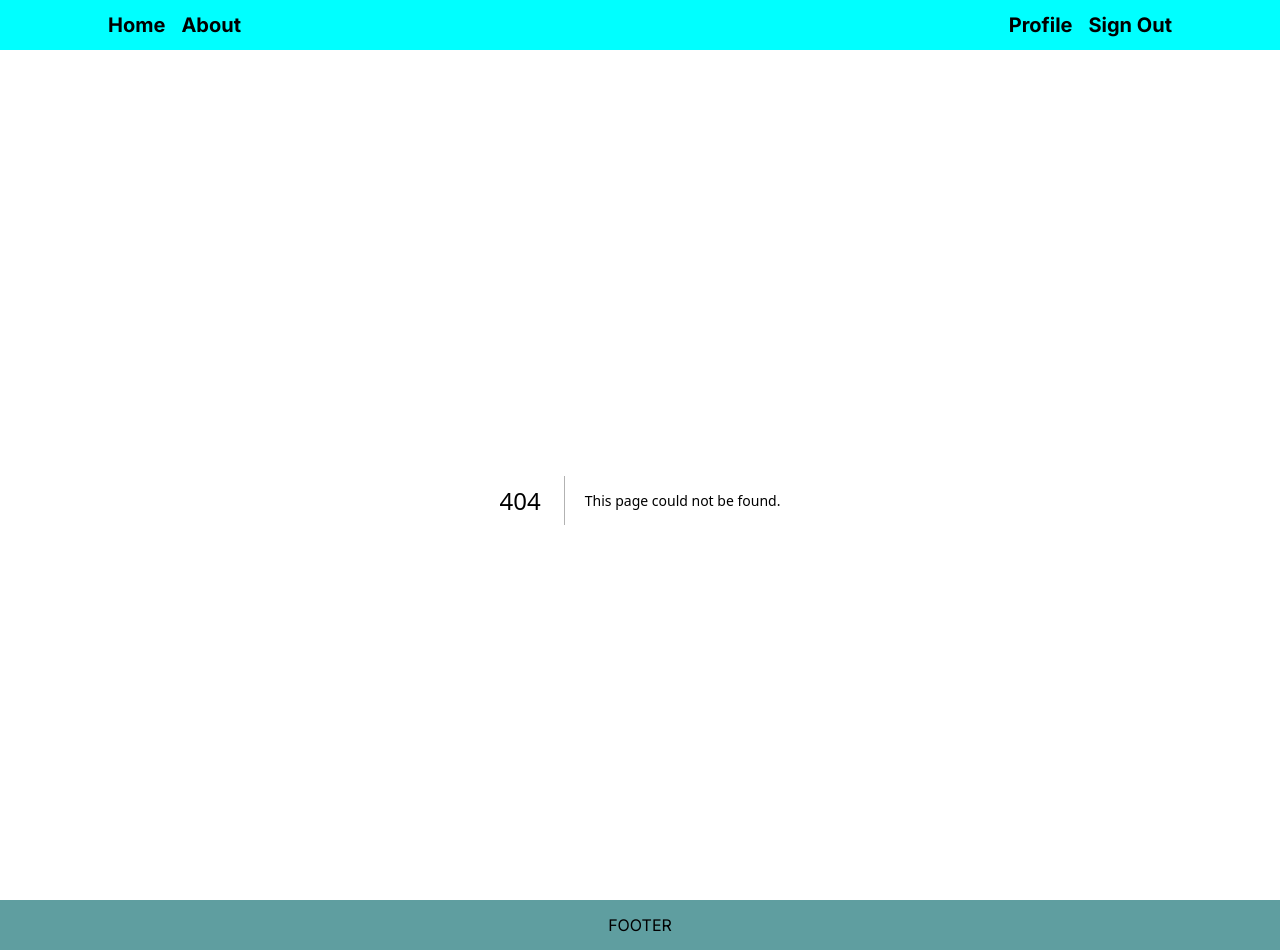
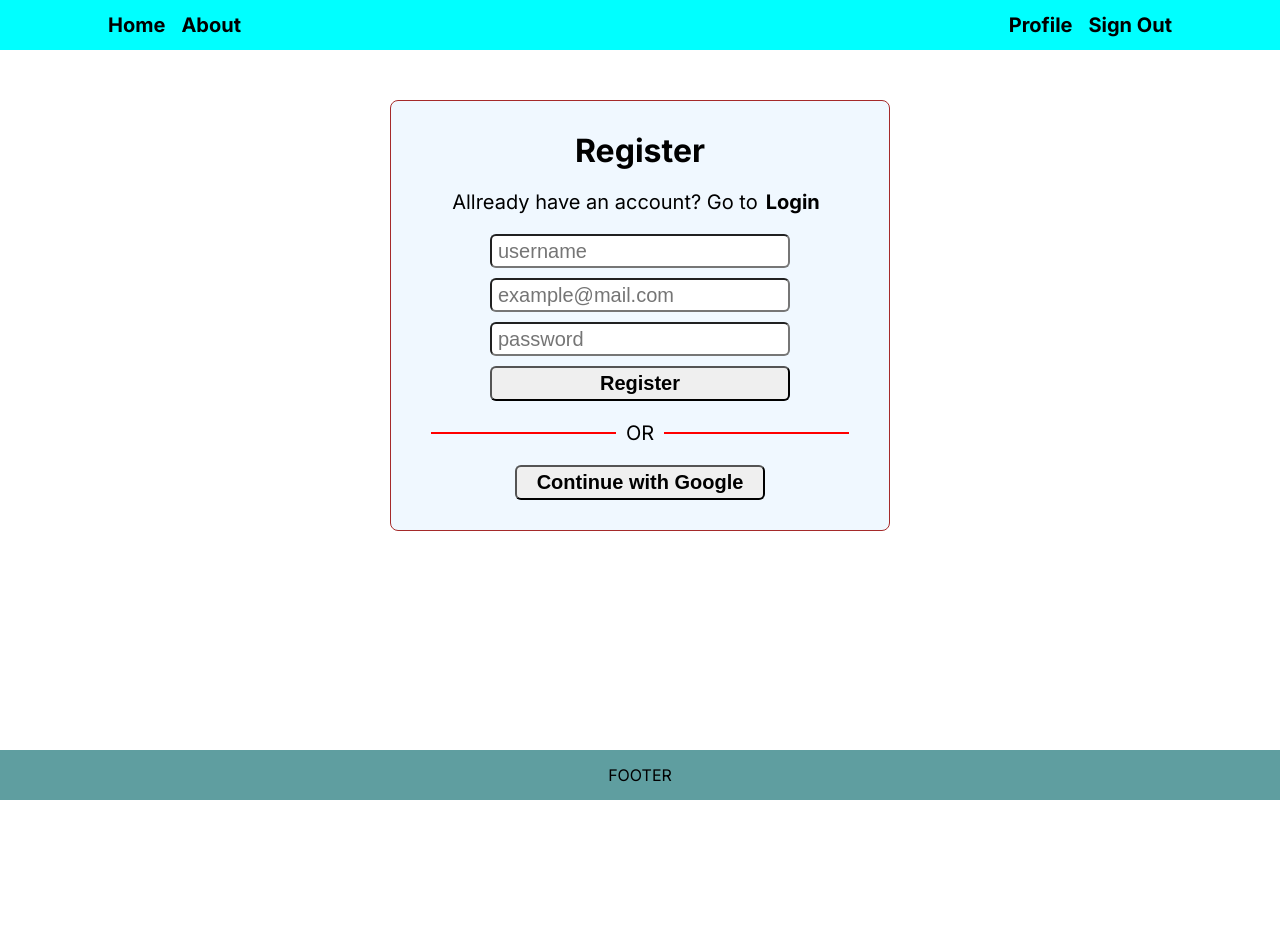
Before and after one commit to statsenkoin/nextjs-auth, a Next.js app: page /auth/register in a window 1280 px wide. Before the commit this address had no page. After the commit the page ends 800 px from the top, so only its background shows below. Built offline with nearby package versions, Linux system fonts and the light colour scheme.

Commit message:
Create page.js

```diff
--- /dev/null
+++ b/src/app/(pages)/auth/register/page.js
@@ -0,0 +1,21 @@
+import Link from 'next/link';
+import styles from '@/app/page.module.css';
+import { GoogleButton } from '@/components/GoogleButton';
+import { RegisterForm } from '@/components/RegisterForm';
+
+export default async function Register() {
+  return (
+    <div className={styles.loginPage}>
+      <h1>Register</h1>
+      <p className={styles.text}>
+        Allready have an account? Go to
+        <Link href="/auth/login" className={styles.links}>
+          Login
+        </Link>
+      </p>
+      <RegisterForm />
+      <div className={styles.divider}>OR</div>
+      <GoogleButton />
+    </div>
+  );
+}
```
